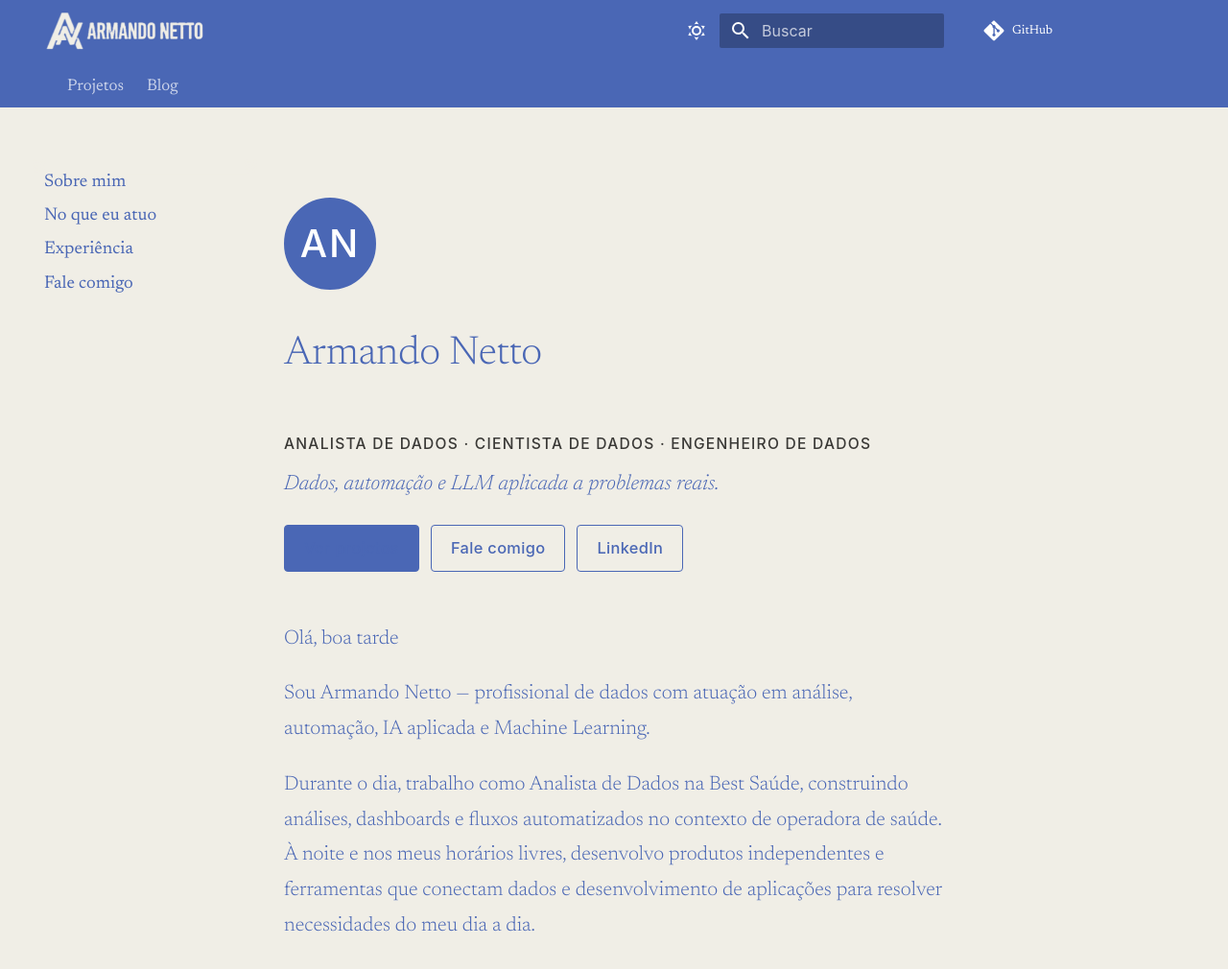
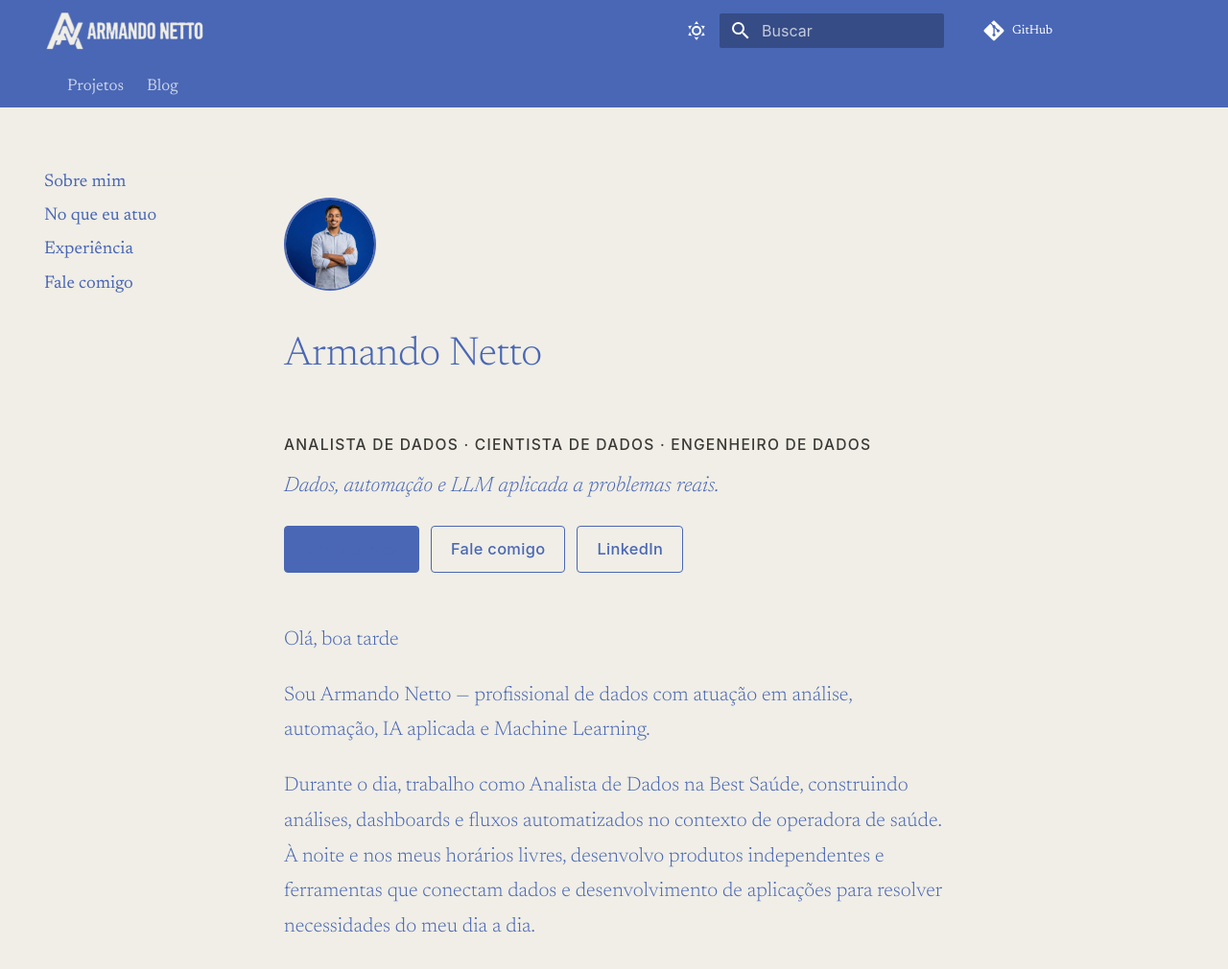
Before and after one commit to armandonettox/portifolio, an MkDocs documentation site: the page built from docs/index.md, in a window 1280 px wide and 1010 px high. Shown: the whole window at 96% size. Built offline with MkDocs 1.6.1 and Material for MkDocs 9.7.7, drawn with Linux system fonts in a browser that asks for light colours.

Commit message:
feat(home): troca avatar de iniciais por foto profissional

```diff
--- a/docs/index.md
+++ b/docs/index.md
@@ -1,7 +1,7 @@
 # Armando Netto { .pf-title-hidden }
 
 <section class="pf-hero">
-  <div class="pf-hero-avatar" aria-hidden="true">AN</div>
+  <img src="assets/profile.jpg" alt="Armando Netto" class="pf-hero-avatar" />
   <div class="pf-hero-content">
     <h1 class="pf-hero-name">Armando Netto</h1>
     <p class="pf-hero-role">Analista de Dados · Cientista de Dados · Engenheiro de Dados</p>
--- a/docs/stylesheets/extra.css
+++ b/docs/stylesheets/extra.css
@@ -129,19 +129,11 @@ body,
   flex-wrap: wrap;
 }
 .pf-hero-avatar {
-  display: flex;
-  align-items: center;
-  justify-content: center;
   width: 96px;
   height: 96px;
   border-radius: 50%;
   flex-shrink: 0;
-  font-family: -apple-system, BlinkMacSystemFont, 'Segoe UI', sans-serif;
-  font-size: 2rem;
-  font-weight: 500;
-  letter-spacing: 0.05em;
-  color: var(--md-primary-bg-color);
-  background: var(--md-primary-fg-color);
+  object-fit: cover;
   border: 2px solid var(--md-accent-fg-color);
   user-select: none;
 }
```
Also changed, not shown: docs/assets/profile.jpg (added).
